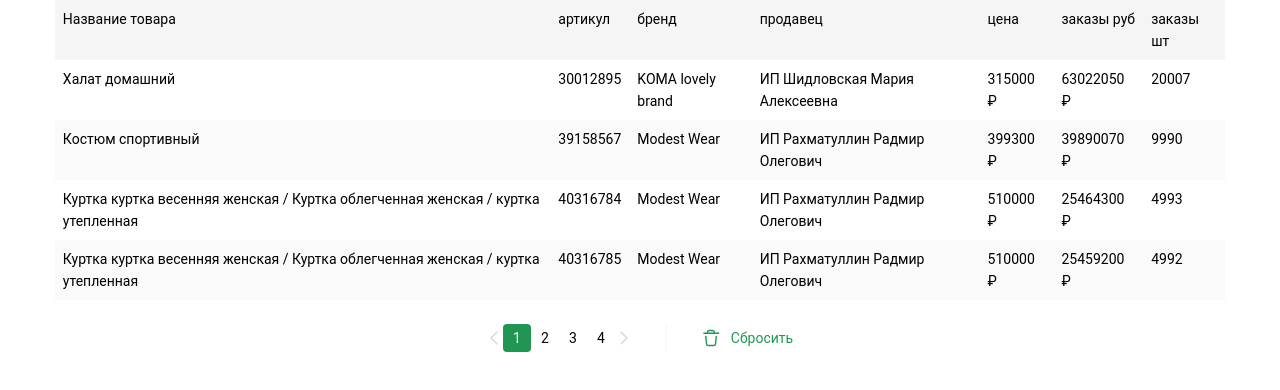
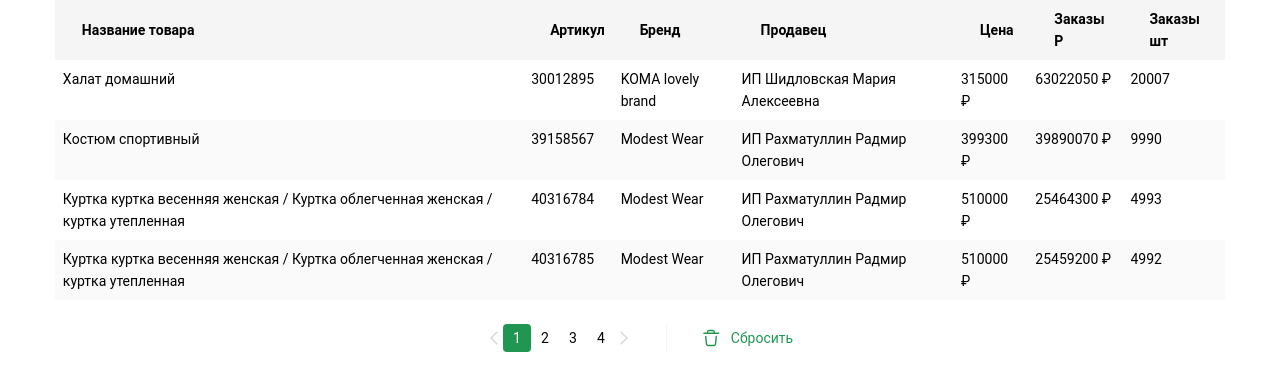
Before and after one commit to modecry/wecheck-test, a React (Create React App) app: page / in a window 1280 px wide. Shown: the top 390 px of the page. Built offline with nearby package versions, Linux system fonts and the light colour scheme; a web font is replaced by a local one.

Commit message:
#3 complete sorting

```diff
--- a/src/App.tsx
+++ b/src/App.tsx
@@ -1,14 +1,17 @@
 import React from 'react'
 import { ProductListPage, ProductPage } from 'pages/index'
 import { Routes, Route } from 'react-router-dom'
+import { RecoilRoot } from 'recoil'
 import 'core/styles/index.module.scss'
 
 function App() {
     return (
-        <Routes>
-            <Route path="/" element={<ProductListPage />} />
-            <Route path="product/:id" element={<ProductPage />} />
-        </Routes>
+        <RecoilRoot>
+            <Routes>
+                <Route path="/" element={<ProductListPage />} />
+                <Route path="product/:id" element={<ProductPage />} />
+            </Routes>
+        </RecoilRoot>
     )
 }
 
--- /dev/null
+++ b/src/core/components/SortItem/SortItem.tsx
@@ -0,0 +1,50 @@
+import React, { useCallback, useState } from 'react'
+import cn from 'classnames'
+import { ISort, SortType } from 'infra/core/Sort.interface'
+import { Icon } from 'core/components'
+import s from './styles.module.scss'
+
+export type ToggleFilter = (params: ISort) => void
+export interface SortItemProps {
+    active: boolean
+    pathName: string
+    label: string
+    onToggleFilter: ToggleFilter
+}
+
+export const SortItem: React.FC<SortItemProps> = (props) => {
+    const { label, pathName, onToggleFilter, active } = props
+    const [type, setType] = useState<SortType>(null)
+
+    const handleClick = useCallback(() => {
+        let newType
+        if (!type) {
+            newType = 'asc'
+        }
+        if (type === 'asc') {
+            newType = 'desc'
+        }
+        if (type === 'desc') {
+            newType = null
+        }
+        setType(newType as SortType)
+        onToggleFilter({
+            type: newType as SortType,
+            path: !newType ? null : pathName,
+        })
+    }, [onToggleFilter, pathName, type])
+
+    return (
+        <div className={s.sortContainer} onClick={handleClick}>
+            <div
+                className={cn(s.sortIcon, {
+                    [s.active]: active,
+                    [s.desc]: type === 'desc',
+                })}
+            >
+                <Icon size={14} iconType={'sort'} />
+            </div>
+            <div className={cn(s.label, { [s.active]: active })}>{label}</div>
+        </div>
+    )
+}
--- /dev/null
+++ b/src/core/components/SortItem/styles.module.scss
@@ -0,0 +1,39 @@
+@import "src/core/styles/variables/colors";
+.sortIcon{
+  position: relative;
+  opacity: 0;
+  padding-right: 5px;
+  top: 2px;
+  &.active{
+    opacity: 1;
+    & > svg > rect{
+      fill: $primary-1;
+    }
+    & > svg > path{
+      fill: $primary-1;
+    }
+  }
+  &.desc{
+    transform: rotate(180deg);
+    top: -2px;
+    left: -1px;
+  }
+}
+
+
+.sortContainer{
+  display: flex;
+  align-items: center;
+  cursor: pointer;
+
+  &:hover .sortIcon{
+    opacity: 1;
+  }
+}
+
+.label{
+  font-weight: 700;
+  &.active{
+    color: $primary-1;
+  }
+}
--- a/src/core/components/index.ts
+++ b/src/core/components/index.ts
@@ -1,3 +1,4 @@
 export * from './Table'
 export { Pagination } from './Pagination/Pagination'
 export { Icon } from './Icon/Icon'
+export { SortItem } from './SortItem/SortItem'
--- a/src/helpers/utils/sortObjects.ts
+++ b/src/helpers/utils/sortObjects.ts
@@ -16,10 +16,14 @@ export const sortObjects = <T extends Array<Record<string, any>>>(
             let FirstValue = getValueByPath(a, params.path as string)
             let SecondValue = getValueByPath(b, params.path as string)
 
-            if (typeof FirstValue === 'string') {
+            if (typeof FirstValue === 'string' && !Number(FirstValue)) {
                 FirstValue = FirstValue.toLowerCase()
                 SecondValue = SecondValue.toLowerCase()
+            } else {
+                FirstValue = Number(FirstValue)
+                SecondValue = Number(SecondValue)
             }
+
             switch (params.type) {
                 case 'asc':
                     return FirstValue < SecondValue
--- a/src/infra/core/Sort.interface.ts
+++ b/src/infra/core/Sort.interface.ts
@@ -1,4 +1,6 @@
 export interface ISort {
     path: string | null
-    type: 'asc' | 'desc' | null
+    type: SortType
 }
+
+export type SortType = 'asc' | 'desc' | null
--- a/src/modules/Product/containers/ProductList/ProductListContainer.tsx
+++ b/src/modules/Product/containers/ProductList/ProductListContainer.tsx
@@ -4,6 +4,8 @@ import { IProductListView } from 'modules/Product/interfaces/ProductList/Product
 import { getProductsList } from 'modules/Product/fetchers'
 import { useListable } from 'helpers/hooks/useListable/useListable'
 import { IProduct } from 'infra/Product/Product.interface'
+import { useRecoilValue } from 'recoil'
+import { ProductsSortState } from 'modules/Product/containers/ProductList/state/ProductsSort.state'
 
 export interface ProductListContainerProps {
     component: React.ComponentType<IProductListView>
@@ -13,15 +15,13 @@ export const ProductListContainer: React.FC<ProductListContainerProps> = (
     props
 ) => {
     const { component: Component } = props
+    const sortParams = useRecoilValue(ProductsSortState)
 
     const { list, pagingProps } = useListable<IProduct[]>(getProductsList, {
         pagingParams: {
             pageSize: 4,
         },
-        sortParams: {
-            type: 'asc',
-            path: 'brand.name',
-        },
+        sortParams,
     })
     return <Component list={list} pagingProps={pagingProps} />
 }
--- /dev/null
+++ b/src/modules/Product/containers/ProductList/state/ProductsSort.state.ts
@@ -0,0 +1,10 @@
+import { atom } from 'recoil'
+import { ISort } from 'infra/core/Sort.interface'
+
+export const ProductsSortState = atom<ISort>({
+    key: 'productSortState', // unique ID (with respect to other atoms/selectors)
+    default: {
+        type: null,
+        path: null,
+    },
+})
--- a/src/modules/Product/view/ProductList/ProductListView.tsx
+++ b/src/modules/Product/view/ProductList/ProductListView.tsx
@@ -1,5 +1,6 @@
-import React from 'react'
+import React, { useCallback, useMemo } from 'react'
 import { IProductListView } from 'modules/Product/interfaces/ProductList/ProductList.interface'
+import { ISort } from 'infra/core/Sort.interface'
 
 import {
     Table,
@@ -9,41 +10,56 @@ import {
     TableBody,
     Pagination,
     Icon,
+    SortItem,
 } from 'core/components'
 import { TableItem } from './components/TableItem'
+
+import { SORT_PATHS } from './constants/SORT_PATHS'
+import { useRecoilState } from 'recoil'
+import { ProductsSortState } from 'modules/Product/containers/ProductList/state/ProductsSort.state'
 
 import s from './style.module.scss'
 
 export const ProductListView: React.FC<IProductListView> = (props) => {
     const { list, pagingProps } = props
+    const [sort, setSort] = useRecoilState(ProductsSortState)
+
+    const handleChangeFilter = useCallback(
+        (params: ISort) => {
+            setSort(params)
+        },
+        [setSort]
+    )
+
+    const handleResetSort = useCallback(() => {
+        setSort({
+            path: null,
+            type: null,
+        })
+    }, [setSort])
+
+    const composeSortHeaders = useMemo(() => {
+        return Object.keys(SORT_PATHS).map((keyPath: any) => {
+            return (
+                <TableHeadCell>
+                    <SortItem
+                        // @ts-ignore
+                        label={SORT_PATHS[keyPath]}
+                        pathName={keyPath as string}
+                        active={sort.path === keyPath}
+                        onToggleFilter={handleChangeFilter}
+                        key={keyPath}
+                    />
+                </TableHeadCell>
+            )
+        })
+    }, [handleChangeFilter, sort.path])
 
     return (
         <div style={{ width: '100%' }}>
             <Table style={{ width: '100%' }}>
                 <TableHead>
-                    <TableRow isHead>
-                        <TableHeadCell>
-                            <strong>Название товара</strong>
-                        </TableHeadCell>
-                        <TableHeadCell>
-                            <strong>артикул</strong>
-                        </TableHeadCell>
-                        <TableHeadCell>
-                            <strong>бренд</strong>
-                        </TableHeadCell>
-                        <TableHeadCell>
-                            <strong>продавец</strong>
-                        </TableHeadCell>
-                        <TableHeadCell>
-                            <strong>цена</strong>
-                        </TableHeadCell>
-                        <TableHeadCell>
-                            <strong>заказы руб </strong>
-                        </TableHeadCell>
-                        <TableHeadCell>
-                            <strong>заказы шт</strong>
-                        </TableHeadCell>
-                    </TableRow>
+                    <TableRow isHead>{composeSortHeaders}</TableRow>
                 </TableHead>
                 <TableBody>
                     {list.map((item) => (
@@ -62,7 +78,7 @@ export const ProductListView: React.FC<IProductListView> = (props) => {
                     </div>
                     <div className={s.delimiter} />
 
-                    <div className={s.resetContainer}>
+                    <div className={s.resetContainer} onClick={handleResetSort}>
                         <div className={s.resetIconContainer}>
                             <Icon iconType={'trash'} size={18} />
                         </div>
--- /dev/null
+++ b/src/modules/Product/view/ProductList/constants/SORT_PATHS.ts
@@ -0,0 +1,9 @@
+export const SORT_PATHS = {
+    ['name']: 'Название товара',
+    ['inner_product_id']: 'Артикул',
+    ['brand.name']: 'Бренд',
+    ['seller.name']: 'Продавец',
+    ['last_price']: 'Цена',
+    ['sold_money']: 'Заказы Р',
+    ['sold_number']: 'Заказы шт',
+}
```
